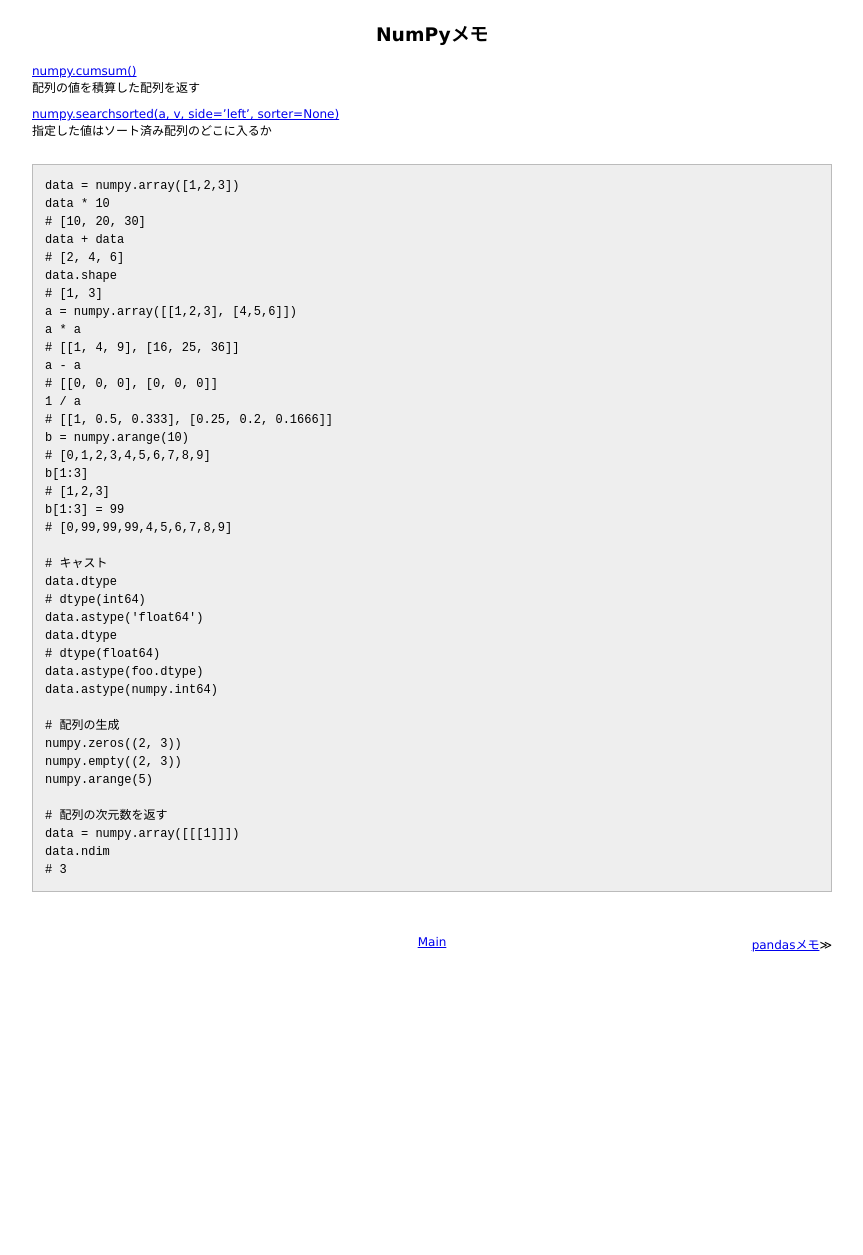
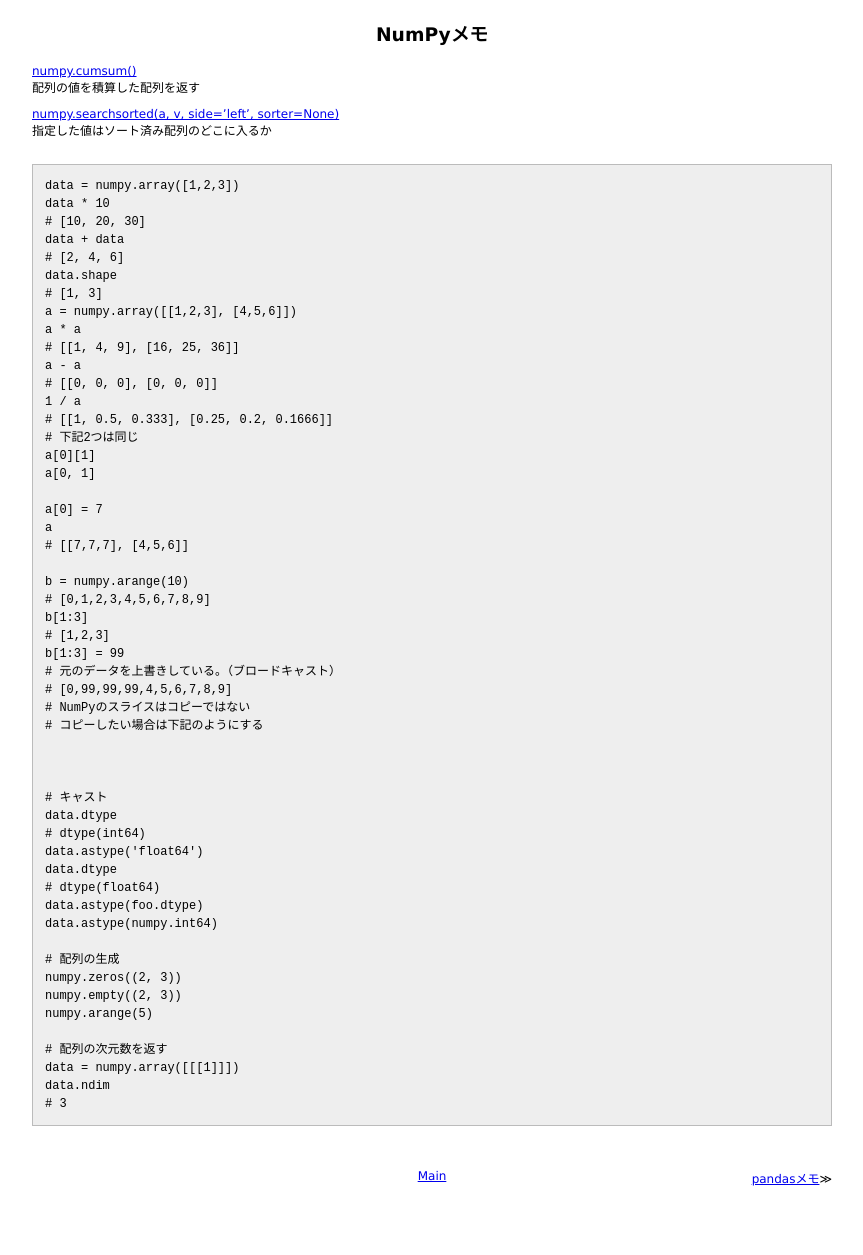
Before and after one commit to 38elements/38elements.github.com, a Jekyll site: the page built from _posts/2016-04-26-numpy.md, in a window 1280 px wide. Shown: the whole page, without its empty margins (208-1071 px from the left). Built offline with Jekyll 4.4.1, drawn with Linux system fonts in a browser that asks for light colours; before the commit the page ends 1021 px from its top, so only the background shows below that.

Commit message:
Update 2016-04-26-numpy.md

```diff
--- a/_posts/2016-04-26-numpy.md
+++ b/_posts/2016-04-26-numpy.md
@@ -24,12 +24,25 @@ a - a
 # [[0, 0, 0], [0, 0, 0]]
 1 / a
 # [[1, 0.5, 0.333], [0.25, 0.2, 0.1666]]
+# 下記2つは同じ
+a[0][1]
+a[0, 1]
+
+a[0] = 7
+a
+# [[7,7,7], [4,5,6]]
+
 b = numpy.arange(10)
 # [0,1,2,3,4,5,6,7,8,9]
 b[1:3]
 # [1,2,3]
 b[1:3] = 99
+# 元のデータを上書きしている。（ブロードキャスト）
 # [0,99,99,99,4,5,6,7,8,9]
+# NumPyのスライスはコピーではない
+# コピーしたい場合は下記のようにする
+
+
 
 # キャスト
 data.dtype
```
